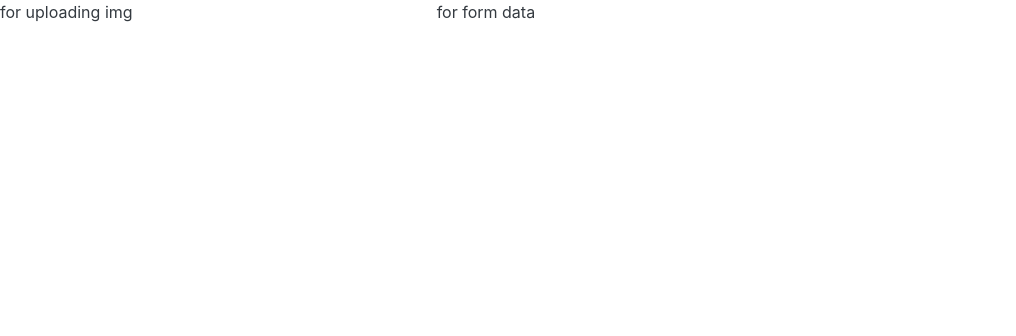
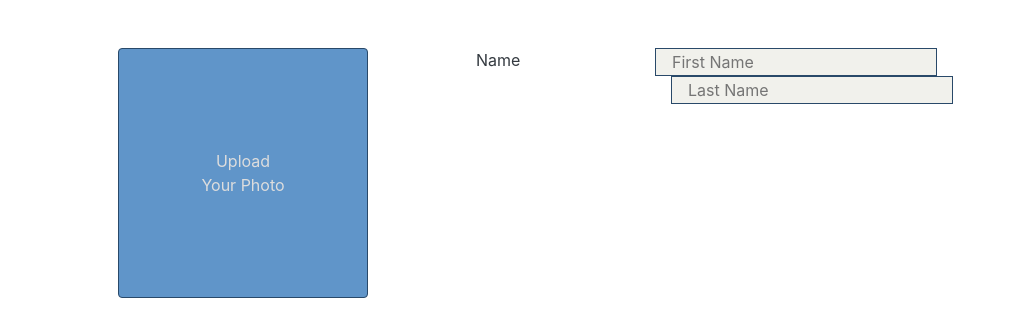
Before and after one commit to karthikv8058/react-test-pit, a React (Create React App) app: page /Screen2 in a window 1280 px wide. Shown: the top 336 px of the page, without its empty margins (0-1016 px from the left). Built offline with nearby package versions, Linux system fonts and the light colour scheme.

Commit message:
react-slider

```diff
--- a/Routes.js
+++ b/Routes.js
@@ -1,5 +1,5 @@
 import React, { Component } from "react";
-import { BrowserRouter, Switch, Route } from "react-router-dom";
+import { BrowserRouter, Switch, Route ,history} from "react-router-dom";
 
 import Screen1 from './Containers/Screen1';
 import Screen2 from './Containers/Screen2';
--- a/package.json
+++ b/package.json
@@ -11,6 +11,7 @@
     "react-dom": "^16.12.0",
     "react-router": "^5.2.0",
     "react-router-dom": "^5.2.0",
+    "react-slider": "^1.0.8",
     "reactstrap": "^8.4.1"
   },
   "scripts": {
--- a/src/Containers/Screen2/index.js
+++ b/src/Containers/Screen2/index.js
@@ -13,12 +13,31 @@ class Screen2 extends Component {
 
   render() {
     return (
-      <div className="row text-dark">
-        <div className="col-sm-4">
-          for uploading img
-        </div>
-        <div className="col-sm-8">
-          for form data
+      <div className="container p-5">
+        <div className="row text-dark">
+          <div className="col-sm-4">
+            <button className="btn btn-primary btn-upload-photo">
+              Upload <br/>
+              Your Photo
+            </button>
+          </div>
+          <div className="col-sm-8">
+            <div>
+                <form className="">
+                  <div className="form-group row mb-3">
+                      <div className="col-3">
+                          <span>Name</span>
+                      </div>
+                      <div className="col-9">
+
+                            <input type="text" placeholder="First Name" className=" px-3 text-input-form"/>
+                            <input type="text" placeholder="Last Name" className="ml-3 px-3 text-input-form"/>
+                      </div>
+                  </div>
+
+                </form>
+            </div>
+          </div>
         </div>
       </div>
     );
--- a/src/Containers/Screen2/style.css
+++ b/src/Containers/Screen2/style.css
@@ -0,0 +1,11 @@
+.btn-upload-photo{
+    width: 250px;
+    height: 250px;
+    background-color: #6095c9;
+    border: #294969 solid 1px;
+    color: rgb(221, 221, 221);
+}
+.text-input-form{
+    background-color: #f1f1ec;
+    border: #294969 solid 1px;
+}
--- a/src/Routes.js
+++ b/src/Routes.js
@@ -3,7 +3,7 @@ import { BrowserRouter, Switch, Route } from "react-router-dom";
 
 import Screen1 from './Containers/Screen1';
 import Screen2 from './Containers/Screen2';
-
+import history from './history';
 
 export default class Routes extends Component {
     render() {
```
Also changed, not shown: 1 other file (tests, documents, lock files or other folders).
